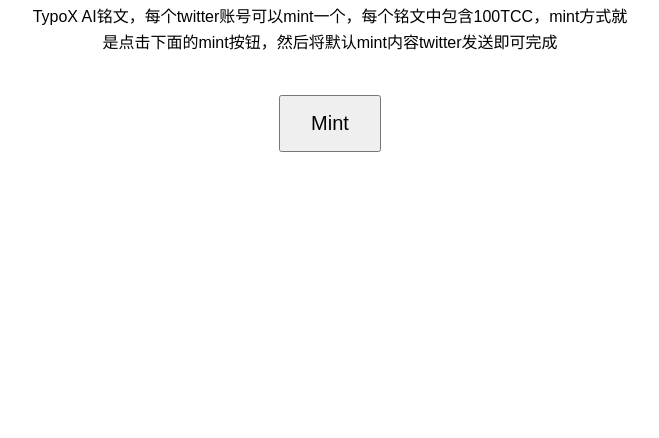
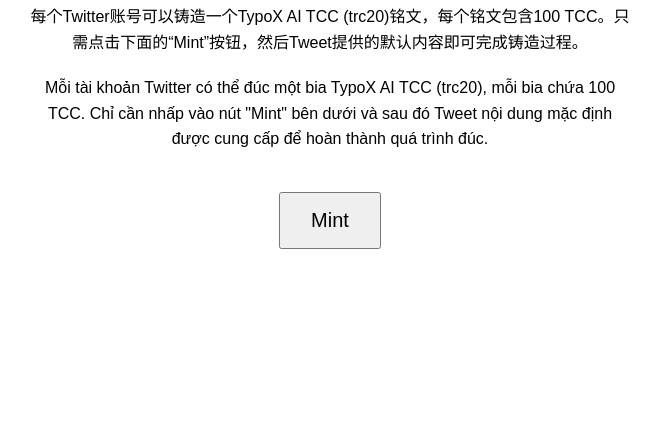
Before and after one commit to wsybok/typoxtrc20, a website: page public/index.html in a window 1280 px wide. Shown: the part 402-840 px from the top of the page, without its empty margins (310-969 px from the left). Drawn offline with Linux system fonts and the light colour scheme.

Commit message:
Update index.html

```diff
--- a/public/index.html
+++ b/public/index.html
@@ -37,7 +37,13 @@
 <body>
     <img src="/logo.png" alt="Logo" id="logo"> <!-- Logo -->
     <div class="mint-info">
-        TypoX AI铭文，每个twitter账号可以mint一个，每个铭文中包含100TCC，mint方式就是点击下面的mint按钮，然后将默认mint内容twitter发送即可完成
+       Each Twitter account can mint one TypoX AI TCC (trc20) inscription, with each inscription containing 100 TCC. To mint, simply click the "Mint" button below and then tweet the default content provided to complete the minting process.
+    </div>
+    <div class="mint-info">
+        每个Twitter账号可以铸造一个TypoX AI TCC (trc20)铭文，每个铭文包含100 TCC。只需点击下面的“Mint”按钮，然后Tweet提供的默认内容即可完成铸造过程。
+    </div>
+    <div class="mint-info">
+        Mỗi tài khoản Twitter có thể đúc một bia TypoX AI TCC (trc20), mỗi bia chứa 100 TCC. Chỉ cần nhấp vào nút "Mint" bên dưới và sau đó Tweet nội dung mặc định được cung cấp để hoàn thành quá trình đúc.
     </div>
     <button id="mintButton">Mint</button>
 
```
